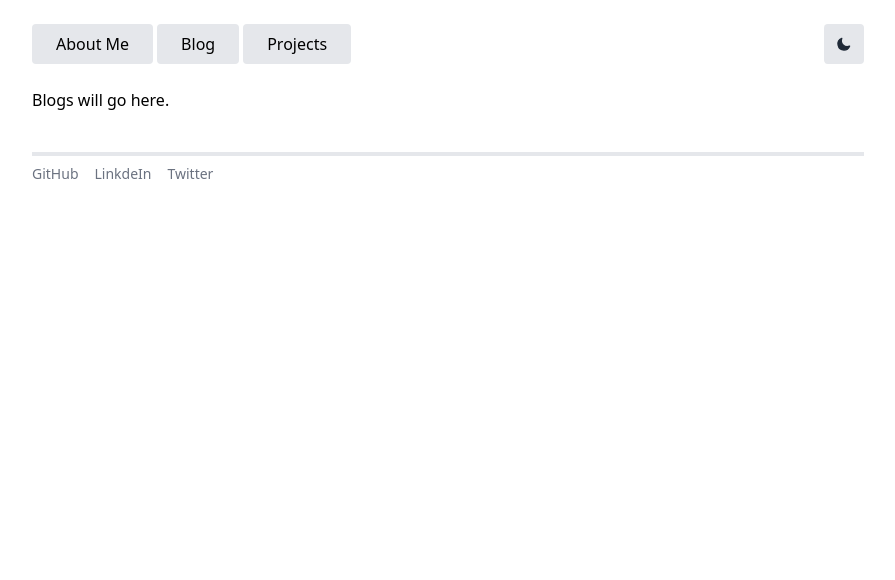
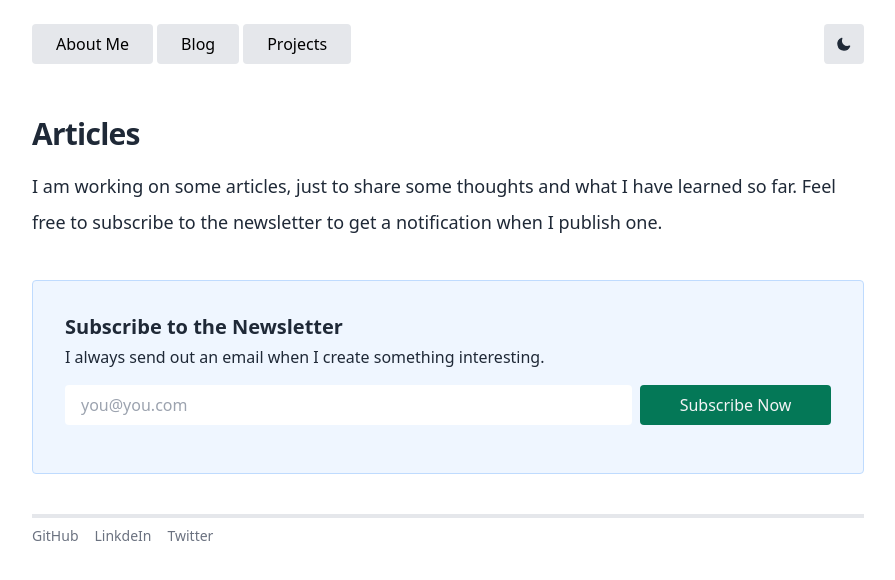
Before and after one commit to mwinel/nelsonmurungi.com, a Next.js app: page /blog in a window 1280 px wide. Shown: the top 580 px of the page, without its empty margins (192-1087 px from the left). Built offline with nearby package versions, Linux system fonts and the light colour scheme.

Commit message:
Update blogs page

```diff
--- a/pages/blog.js
+++ b/pages/blog.js
@@ -1,16 +1,30 @@
 import Head from "next/head";
 import PageLayout from "../layout/PageLayout";
+import SectionTitle from "../components/SectionTitle";
+import Subscribe from "../components/Subscribe";
 
 const Blog = () => {
   return (
     <>
       <Head>
-        <title>
-          Nelson Murungi | Articles or call them blogs.
-        </title>
+        <title>Nelson Murungi | Articles or call them blogs.</title>
       </Head>
       <PageLayout>
-        Blogs will go here.
+        <div className="mt-4 lg:mt-10">
+          <SectionTitle>Articles</SectionTitle>
+          <div className="my-4">
+            <p className="text-base lg:text-lg text-gray-800 dark:text-gray-100 lg:leading-9">
+              I am working on some articles, just to share some thoughts and
+              what I have learned so far. Feel free to subscribe to the
+              newsletter to get a notification when I publish one.
+            </p>
+          </div>
+        </div>
+
+        {/* Newsletter Subscription */}
+        <div className="mt-4 lg:mt-10">
+          <Subscribe />
+        </div>
       </PageLayout>
     </>
   );
```
